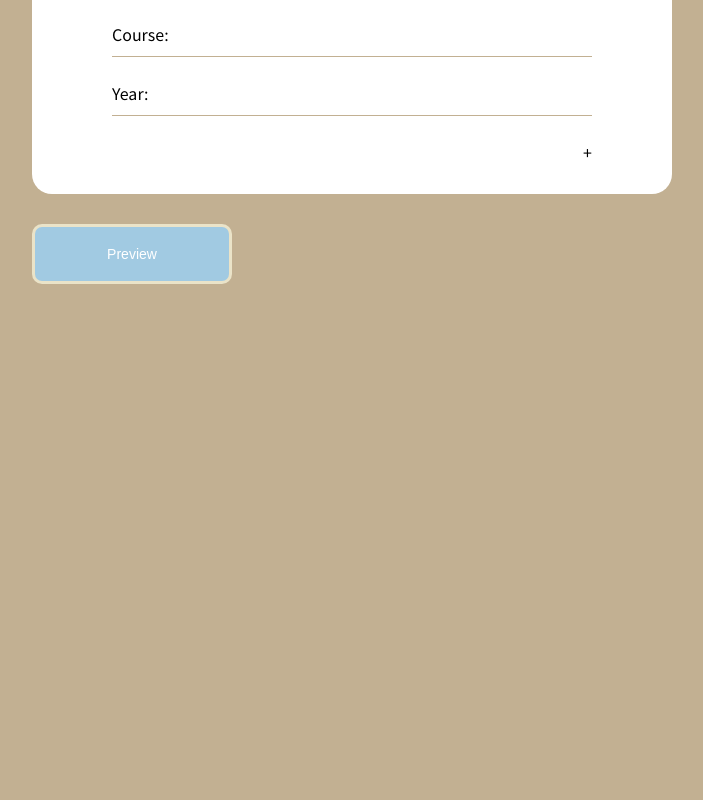
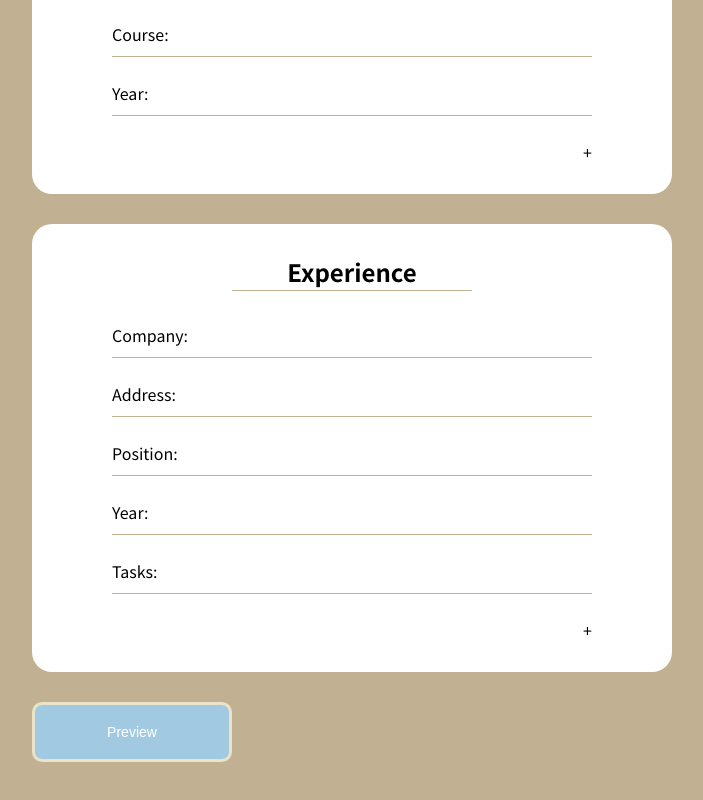
Before and after one commit to liampc/resume-maker, a React (Create React App) app: page / in a window 1280 px wide. Shown: the part 836-1636 px from the top of the page, without its empty margins (416-1119 px from the left). Before the commit the page ends 1248 px from the top, so only its background shows below. Built offline with nearby package versions, Linux system fonts and the light colour scheme.

Commit message:
add Experience section

```diff
--- /dev/null
+++ b/src/components/main/Experience.js
@@ -0,0 +1,47 @@
+import React from 'react'
+
+import Input from './Input'
+
+function Experience(props){
+
+    return (
+        <div id="Experience" className="card Experience to-hide">
+            <h2>{props.header}</h2>
+            <Input
+                name="Company"
+                type="text"
+                handleChange={(e) => props.handleChange(e, props.header)}
+                value={props.value.Company || ''}
+            />
+            <Input
+                name="Address"
+                type="text"
+                handleChange={(e) => props.handleChange(e, props.header)}
+                value={props.value.Address || ''}
+            />
+            <Input
+                name="Position"
+                type="text"
+                handleChange={(e) => props.handleChange(e, props.header)}
+                value={props.value.Position || ''}
+            />
+            <Input
+                name="Year"
+                type="text"
+                handleChange={(e) => props.handleChange(e, props.header)}
+                value={props.value.Year || ''}
+            />
+            <Input
+                name="Tasks"
+                type="text"
+                handleChange={(e) => props.handleChange(e, props.header)}
+                value={props.value.Tasks || ''}
+            />
+
+            <span onClick={() => props.handleClick(props.header)} className="add to-hide">+</span>
+            <span onClick={() => props.handleUpdate(props.header)} className="update hide">Update</span>
+        </div>
+    )
+}
+
+export default Experience
--- a/src/components/main/Main.js
+++ b/src/components/main/Main.js
@@ -4,7 +4,9 @@ import uniqid from 'uniqid'
 import './_main.scss'
 import Contact from './Contact'
 import Education from './Education'
+import Experience from './Experience'
 import Preview from './Preview'
+
 
 
 class Main extends Component {
@@ -15,6 +17,8 @@ class Main extends Component {
                 Contact: [],
                 Education: [],
                 AllEducation: [],
+                Experience: [],
+                AllExperience: []
 
             }
 
@@ -179,6 +183,14 @@ class Main extends Component {
 
                     />
 
+                    <Experience
+                        header={'Experience'}
+                        handleChange={this.handleChange}
+                        value={this.state.Experience}
+                        handleClick={this.handleClick}
+                        handleUpdate={this.handleUpdate}
+                    />
+
 
                     <button className="button to-hide" onClick={this.handleSubmit}>Preview</button>
                 </form>
--- a/src/components/main/Preview.js
+++ b/src/components/main/Preview.js
@@ -3,7 +3,7 @@ import uniqid from 'uniqid'
 
 function Preview(props){
 
-    let {Contact, Education, AllEducation} = props.data
+    let {Contact, Education, AllEducation, Experience, AllExperience} = props.data
 
 
     return (
@@ -47,6 +47,31 @@ function Preview(props){
                     {Education.length == 0 && AllEducation.length == 0 ? '' : <hr></hr>}
                 </div>
 
+                <div className="preview__section">
+                    <h3>{Experience.length == 0 && AllExperience.length == 0 ? '' : 'Experience'}</h3>
+                    {AllExperience.map((item, index) => {
+                        if (item.Company || item.Position){
+                            return <div key={uniqid()} className="preview__card">
+                                <span
+                                    onClick={(e) => props.handleDelete(e, index, 'Experience')}
+                                    className="preview__update hide"> Delete
+                                </span>
+                                <span
+                                    onClick={(e) => props.handleEdit(e, index, 'Experience')}
+                                    className="preview__update hide"> Edit
+                                </span>
+                                <p>{item.Company}</p>
+                                <p>{item.Address}</p>
+                                <p>{item.Position}</p>
+                                <p>{item.Year}</p>
+                                <p>{item.Tasks}</p>
+                            </div>
+                        }
+                    })}
+                </div>
+
+
+
             </div>
             <div className="preview__buttons">
                  <button
```
